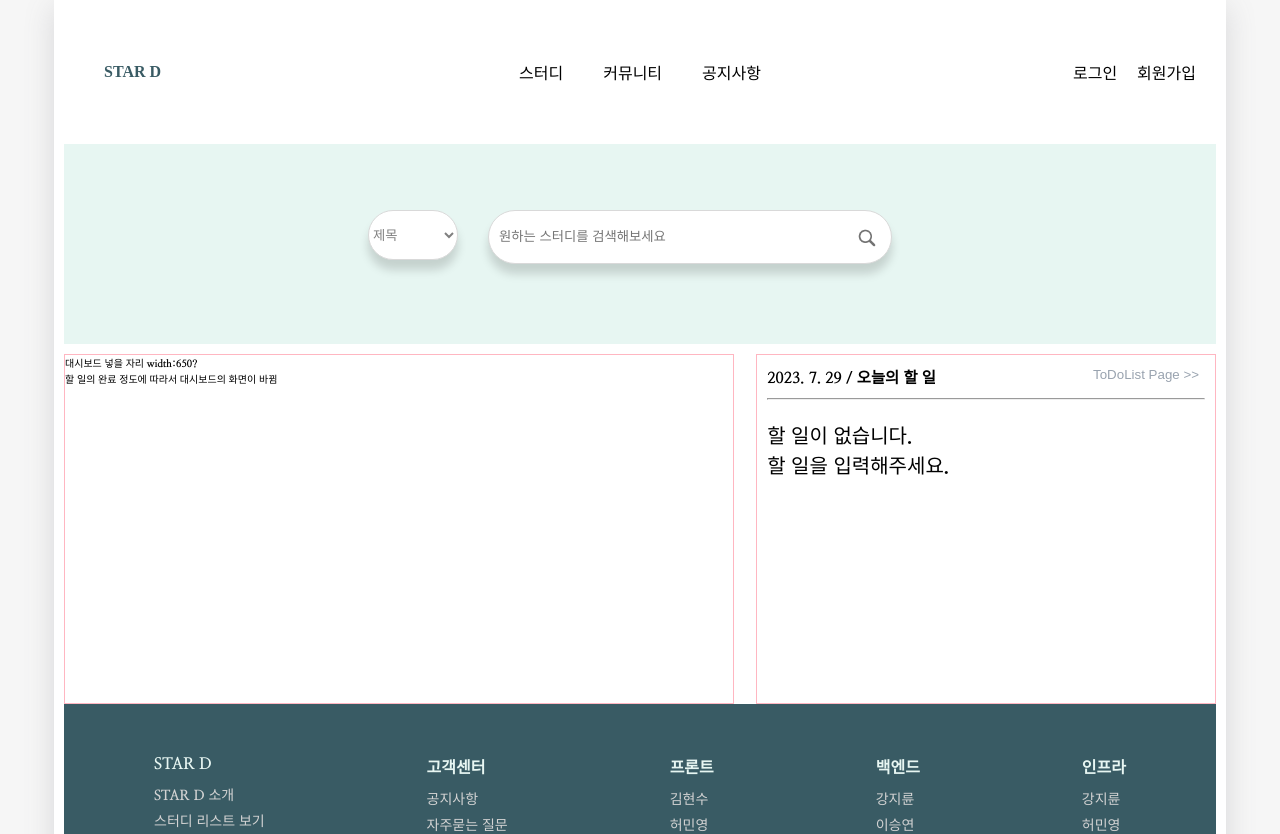
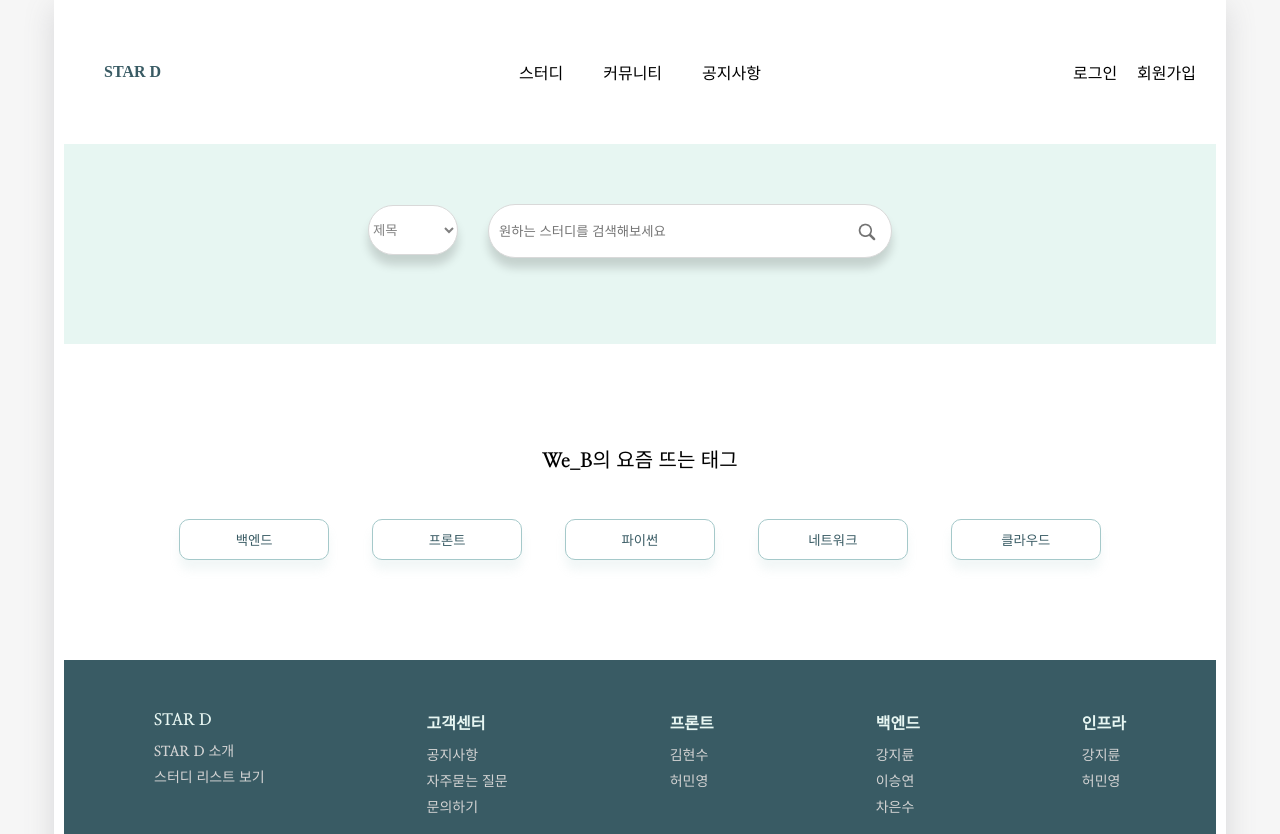
Before and after one commit to Hanium2023-WeB/starD, a React (Create React App) app in the folder src/main/frontend/: page / in a window 1280 px wide. Shown: the top 834 px of the page. Built offline with nearby package versions, Linux system fonts and the light colour scheme; the HTML template or start-up script is replaced by a standard one; a web font is replaced by a local one.

Commit message:
Before & After Login

```diff
--- a/src/main/frontend/src/App.css
+++ b/src/main/frontend/src/App.css
@@ -124,7 +124,7 @@ nav {
 }
 .select_search{
 	position: relative;
-	bottom: 4px;
+	bottom: 9px;
 	}
 #sub{
 	border: 1px solid #d9d9d9;
@@ -146,7 +146,6 @@ nav {
 .searchbar {
 	display: flex;
 	flex-direction: column;
-	justify-content: center;
 	align-items: center;
 }
 
@@ -221,7 +220,45 @@ button#todo_more{
 	border: 1px solid lightpink;
 
 }
+ /*로그인 안했을 때 태그 화면*/
+.nouser_wrap{
+	width: 100%;
+	display: flex;
+	flex-direction: row;
+	justify-content: center;
+	margin-top: 100px;
+	height: fit-content;
+	margin-bottom: 100px;
+	}
+.tag_wrap{
+	width: 80%;
+	display: flex;
+	flex-direction: column;
+	align-content: center;
+}
+.tag_wrap p{
+	display: flex;
+	justify-content: center;
+	margin-bottom: 15px;
+	font-size: 20px;
+}
+.Tags{
+	display: flex;
+	flex-direction: row;
+	justify-content: space-between;
+	width: 100%;
+	margin-top: 30px;
+}
 
+#tagbtn{
+	width: 150px;
+	padding: 10px;
+	background-color: white;
+	color: #395B64;
+	border: 1px solid #A5C9CA ;
+	border-radius: 10px;
+	box-shadow: 0px 10px 10px 0px rgba(165, 201, 202, 0.15);
+}
  /* 푸터 */
  footer{
     /* margin-left: 10px;
--- a/src/main/frontend/src/css/user_css/Log.css
+++ b/src/main/frontend/src/css/user_css/Log.css
@@ -106,8 +106,8 @@
 	width: 60%;
 }
 #signup_nicname_btn{
-	width: 25%;
-	height: 40%;
+	width: 18%;
+	height: 20px;
 	background-color: #395b64;
 	color: white;
 	font-size: 11px;
--- a/src/main/frontend/src/pages/Home.js
+++ b/src/main/frontend/src/pages/Home.js
@@ -1,14 +1,15 @@
-import React, { useState, useEffect, useRef } from "react";
+import React, {useState, useEffect, useRef} from "react";
 import SearchBar from '../SearchBar';
 import LogoButton from '../components/repeat_etc/LogoButton';
-import { format } from "date-fns";
+import {format} from "date-fns";
 import cn from "classnames";
+import axios from "axios";
 import checkbox from "../images/check.png";
 import uncheckbox from "../images/unchecked.png";
-import { Link } from "react-router-dom";
+import {Link} from "react-router-dom";
 import Header from "../components/repeat_etc/Header";
 
-const searchItems=[
+const searchItems = [
     "back-end",
     "front-end",
     "cloud",
@@ -24,10 +25,17 @@ const Home = () => {
     const [today, setToday] = useState(new Date());
     const [parsedTodos, setParsedTodos] = useState({});
     const [todayKey, setTodayKey] = useState("");
+    const [isLogin, setIsLogin] = useState(""); // Login 여부 상태관리
+    const [user, setUser] = useState(""); // 로그인 유저이름 상태관리
+    const [tag, setTag] = useState([{id: 0, tagname: "백엔드"},
+        {id: 1, tagname: "프론트"}, {id: 2, tagname: "파이썬"},
+        {id: 3, tagname: "네트워크"}, {id: 4, tagname: "클라우드"}]);
+    const [isTag, setIsTag] = useState("");
 
     const Year = today.getFullYear();
     const Month = today.getMonth() + 1;
     const Dates = today.getDate();
+    const tags = tag;
 
     useEffect(() => {
         // Load todos from localStorage when the component mounts
@@ -52,18 +60,53 @@ const Home = () => {
             }
         }
     }, []);
+    useEffect(() => {
+        // Load todos from localStorage when the component mounts
+        const isLogin = localStorage.getItem("accessToken");
+        const user = localStorage.getItem("isLoggedInUserId");
+        //로그인 accessToken, user을 로컬스토리지에서 불러옴
+        setIsLogin(isLogin);
+        setUser(user);
+        console.log(tags);
+    }, []);
 
-  const getTodoItemClassName = (checked)=>{
-	return checked? "checked" :"unchecked";
+    //tag 서버 전달
+    // TODO 태그 (로그인 전)
+    useEffect(() => {
+        axios.post("",{
+           data: tag
+        }).then((res)=>{
+            console.log("태그 전송");
+            console.log(res.data);
+        }) .catch(error => {
+            console.log('전송 실패', error);
+            //태그 인기 순으로 5개 순위 매겨서 객체배열 형식으로
+            // 프론트에 넘겨주시면 map을 사용해서 화면에 출력
+        });
+
+
+
+    }, []);
+
+
+    const getTodoItemClassName = (checked) => {
+        return checked ? "checked" : "unchecked";
     };
 
+    const handleontag =(e)=>{
+    console.log(e.target.value);
+    setIsTag(e.target.value);
+    //해당 태그가 있는 스터디 리스트 링크로 넘어갈 수 있도록
+    }
     return (
-    <div class="main_wrap">
+        <div className="main_wrap">
             {/*{sideheader}*/}
             <Header showSideCenter={true}/>
             <div className="subground">
                 <SearchBar searchItems={searchItems}/>
             </div>
+            {/*로그인 했을 때 안했을 때 화면 바꾸기*/}
+            {isLogin && user ?
                 <div className="dashboard">
                     <div className="dashboard_detail">
                         대시보드 넣을 자리 width:650?
@@ -72,21 +115,23 @@ const Home = () => {
                     </div>
                     <div className="dashboard_todo">
 
-                <span id="today">{`${Year}. ${Month}. ${Dates} / 오늘의 할 일`} <Link  to={"/ToDoList"}
+                <span id="today">{`${Year}. ${Month}. ${Dates} / 오늘의 할 일`}
+                    <Link to={"/ToDoList"}
                           style={{
                               textDecoration: "none",
                               color: "inherit",
-                  }}> <button id="todo_more">{`ToDoList Page >>`}</button></Link></span>
-                <hr />
+                          }}> <button
+                        id="todo_more">{`ToDoList Page >>`}</button></Link></span>
+                        <hr/>
                         {parsedTodos.hasOwnProperty(todayKey) ? (
                             <ul id="todocontent">
                                 {parsedTodos[todayKey].map((todo) => (
                                     <li key={todo.id}
                                         className={getTodoItemClassName(todo.checked)}>
                                         {todo.checked ? (
-                          <img src={checkbox} alt="checked" width="20px" />
+                                            <img src={checkbox} alt="checked" width="20px"/>
                                         ) : (
-                          <img src={uncheckbox} alt="unchecked" width="20px" />
+                                            <img src={uncheckbox} alt="unchecked" width="20px"/>
                                         )}
                                         <div id="todotext">
                                             {todo.text}
@@ -94,13 +139,29 @@ const Home = () => {
                                     </li>
                                 ))}
                             </ul>
-                ):(
+                        ) : (
                             <div className="empty_today_todo">
                                 <span>할 일이 없습니다.<br/>  할 일을 입력해주세요.</span>
                             </div>
                         )}
                     </div>
                 </div>
+                : <div className="nouser_wrap">
+                    <div className="tag_wrap">
+                        <p>We_B의 요즘 뜨는 태그</p>
+                        <div className="Tags">
+                        {tags.map((item)=>{
+                            return(
+                                <div className={"tagname_wrap"}>
+                                    <button id={"tagbtn"} value={item.tagname} onClick={handleontag}>{item.tagname}</button>
+                                </div>
+                            )
+                        })
+                        }
+                        </div>
+                    </div>
+                </div>
+            }
         </div>
 
     );
--- a/src/main/frontend/src/pages/userpage/Login.js
+++ b/src/main/frontend/src/pages/userpage/Login.js
@@ -6,7 +6,8 @@ import Header from "../../components/repeat_etc/Header";
 
 const Login = () => {
 
-    const navigate = useNavigate(); // useNavigate 훅을 사용하여 navigate 함수를 가져옴
+    const navigate = useNavigate();
+    //useNavigate 훅을 사용하여 navigate 함수를 가져옴
 
     const inputID = useRef();
     const inputPW = useRef();
```
Lines whose indentation alone changed are shown as unchanged.
